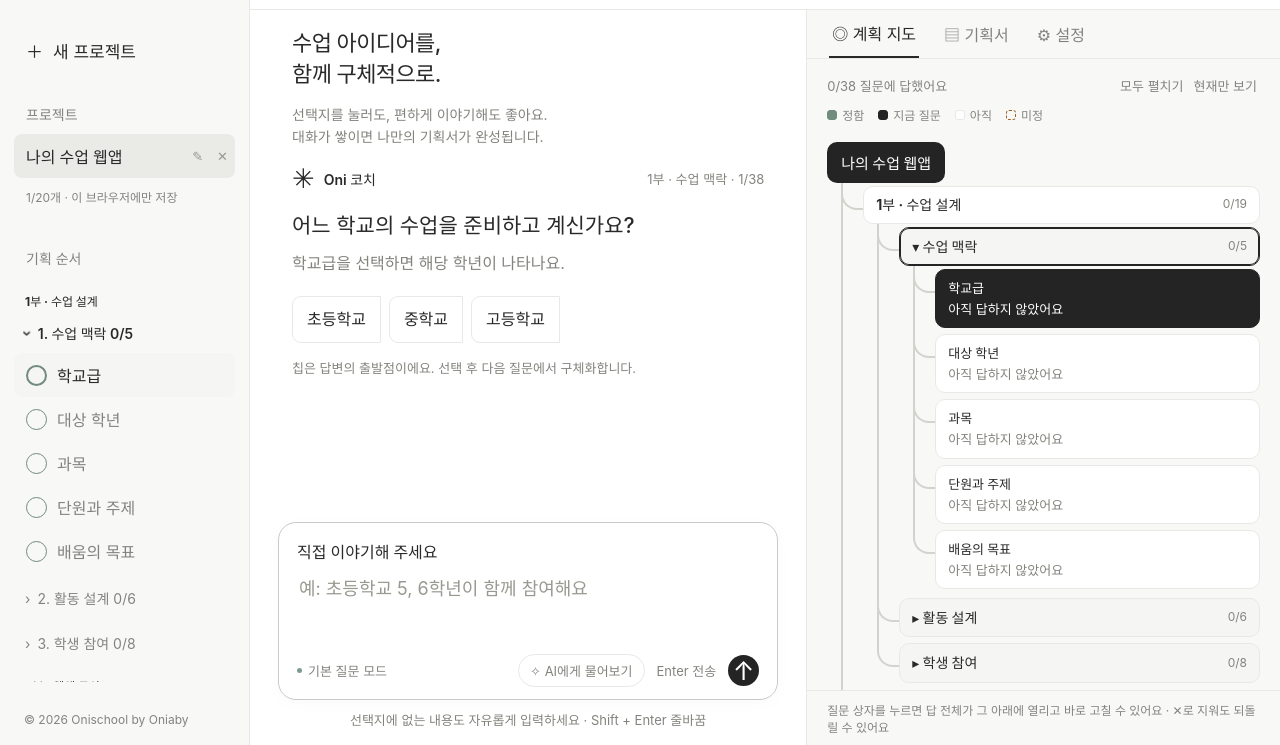
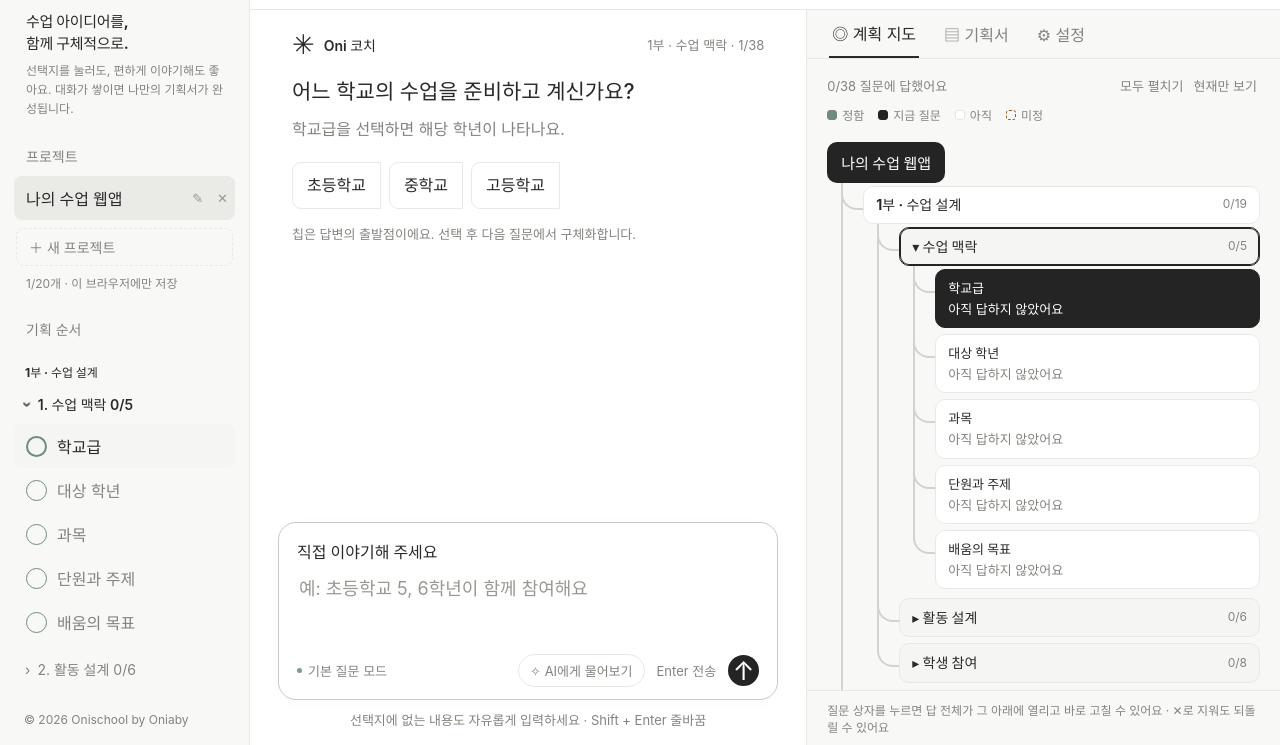
Before and after one commit to yang102948549/lessonapp-prd-studio, a plain HTML site: page index.html in a window 1280 px wide. Shown: the part 55-800 px from the top of the page. Drawn offline with Linux system fonts and the light colour scheme.

Commit message:
Move tagline to sidebar top and 새 프로젝트 into the projects section
Co-Authored-By: Claude Sonnet 5.5 <noreply@anthropic.com>

```diff
--- a/app.js
+++ b/app.js
@@ -204,7 +204,7 @@ function render(){
   $('send').disabled=busy;$('ai-refine').disabled=busy;$('new-chat').disabled=busy;
   $('chat-input').disabled=busy;$('edit-doc').disabled=busy;
   $('cancel-edit').hidden=!def||!isAnswered(def.id)||firstUnanswered()===state.step;$('cancel-edit').disabled=busy;
-  $('intro').hidden=Object.keys(state.answers).some(k=>isAnswered(k));renderStackCard(def);renderMap();renderUsage();
+  renderStackCard(def);renderMap();renderUsage();
   renderDocument();
 }
 function applyAnswer(def,value){
--- a/index.html
+++ b/index.html
@@ -5,14 +5,14 @@
   <meta name="description" content="대화로 만드는 나만의 수업용 웹앱 기획서">
   <meta name="referrer" content="no-referrer">
   <title>Oni Studio</title>
-  <link rel="stylesheet" href="styles.css?v=20261025j"><script defer src="planning.js?v=20261025j"></script><script defer src="app.js?v=20261025j"></script>
+  <link rel="stylesheet" href="styles.css?v=20261025k"><script defer src="planning.js?v=20261025k"></script><script defer src="app.js?v=20261025k"></script>
 </head>
 <body>
 <aside class="sidebar">
   <a class="brand" href="./"><span class="mark" aria-hidden="true"></span>Oni Studio</a>
-  <button id="new-chat" class="nav-button">＋ <span>새 프로젝트</span></button>
+  <div class="side-intro"><p class="side-title">수업 아이디어를,<br>함께 구체적으로.</p><p class="side-sub">선택지를 눌러도, 편하게 이야기해도 좋아요. 대화가 쌓이면 나만의 기획서가 완성됩니다.</p></div>
   <div class="sidebar-label">프로젝트</div>
-  <div id="project-list" class="project-list"></div><button id="project-count" class="project-count" type="button"></button>
+  <div id="project-list" class="project-list"></div><button id="new-chat" class="new-project" type="button">＋ <span>새 프로젝트</span></button><button id="project-count" class="project-count" type="button"></button>
   <div class="sidebar-label steps-label">기획 순서</div><nav id="steps" aria-label="기획 단계"></nav>
   <footer class="site-footer">© 2026 Onischool by Oniaby</footer>
 </aside>
@@ -21,7 +21,6 @@
   <div class="workspace">
     <section class="chat-panel" aria-label="PRD 코치와 대화">
       <div class="chat-scroll" id="chat-scroll"><div class="conversation">
-        <h1>수업 아이디어를,<br>함께 구체적으로.</h1><p class="intro" id="intro">선택지를 눌러도, 편하게 이야기해도 좋아요.<br>대화가 쌓이면 나만의 기획서가 완성됩니다.</p>
         <button id="clear-chat" class="text-button" hidden>대화 모두 지우기</button><div id="messages" role="log" aria-live="polite"></div>
         <section class="question-card" id="question-card"><div class="question-heading"><span class="coach-icon">✳</span><span>Oni 코치</span><span id="step-count"></span></div><p id="branch-context" class="branch-context"></p><h2 id="question"></h2><p id="question-help"></p><div id="stack-card" class="stack-card" hidden></div><p id="previous-answer" hidden></p><div id="chips" class="chips"></div><p id="selection-note"></p><div id="custom-wrap" hidden><label for="custom-subject">과목 직접 입력</label><div class="inline-input"><input id="custom-subject" placeholder="예: 인공지능 기초, 보건, 미디어 리터러시" maxlength="100"><button id="add-subject">추가</button></div></div><div class="question-actions"><button id="continue" class="continue">선택 완료 →</button><button id="ai-suggest" class="text-button">✧ AI와 구체화</button><button id="cancel-edit" class="text-button" hidden>↩ 수정 취소 · 이어서 진행</button><button id="clear-answer" class="text-button" hidden>✕ 이 답변 지우기</button><button id="skip-step" class="text-button">미정으로 남기기 →</button><button id="generate-final" class="primary" hidden>✧ 상세 PRD 생성</button></div></section>
       </div></div>
--- a/styles.css
+++ b/styles.css
@@ -189,3 +189,13 @@
 .t-part-label{display:flex;justify-content:space-between;align-items:center;gap:10px;padding:8px 12px;border-radius:10px;font-size:14px;font-weight:700;background:var(--bg);border:1px solid var(--border);line-height:1.4}
 .t-part.complete>.t-part-label{border-color:#718b7c}
 .t-part .cnt{color:var(--muted);font-weight:400;font-size:12px;white-space:nowrap}
+
+/* 사이드바 상단 안내 · 프로젝트 섹션의 새 프로젝트 */
+.brand{margin-bottom:14px}
+.side-intro{margin:0 12px 6px}
+.side-title{margin:0 0 6px;font-size:15px;font-weight:650;line-height:1.45;letter-spacing:-.3px}
+.side-sub{margin:0;font-size:12px;line-height:1.6;color:var(--muted)}
+.sidebar-label{margin-top:22px}
+.new-project{display:block;width:calc(100% - 4px);margin:4px 2px 2px;text-align:left;background:transparent;border:1px dashed var(--border);color:var(--muted);padding:8px 12px;font-size:14px}
+.new-project:hover{background:var(--surface);color:var(--fg)}
+@media(max-width:920px){.side-intro,.new-project{display:none}}
```
